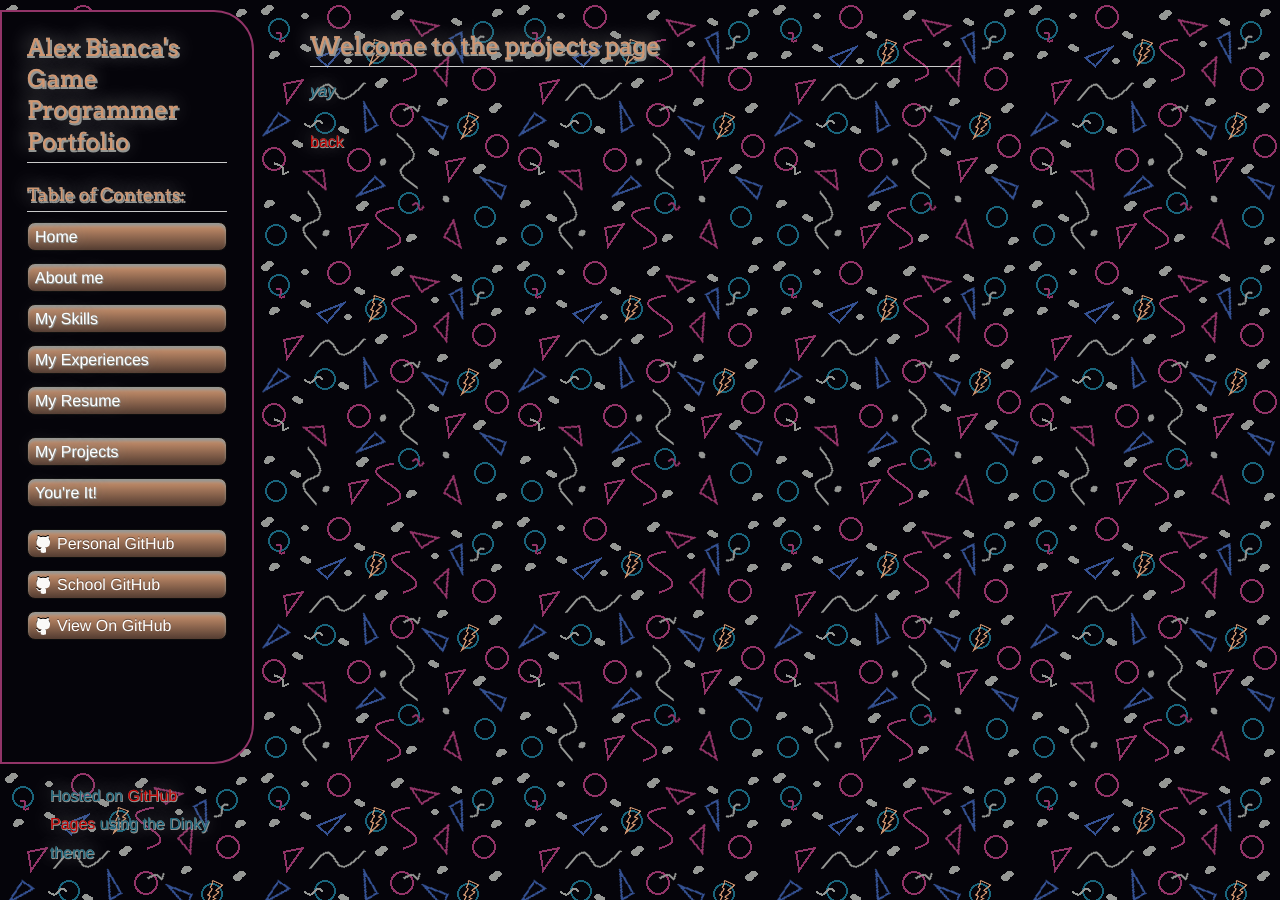
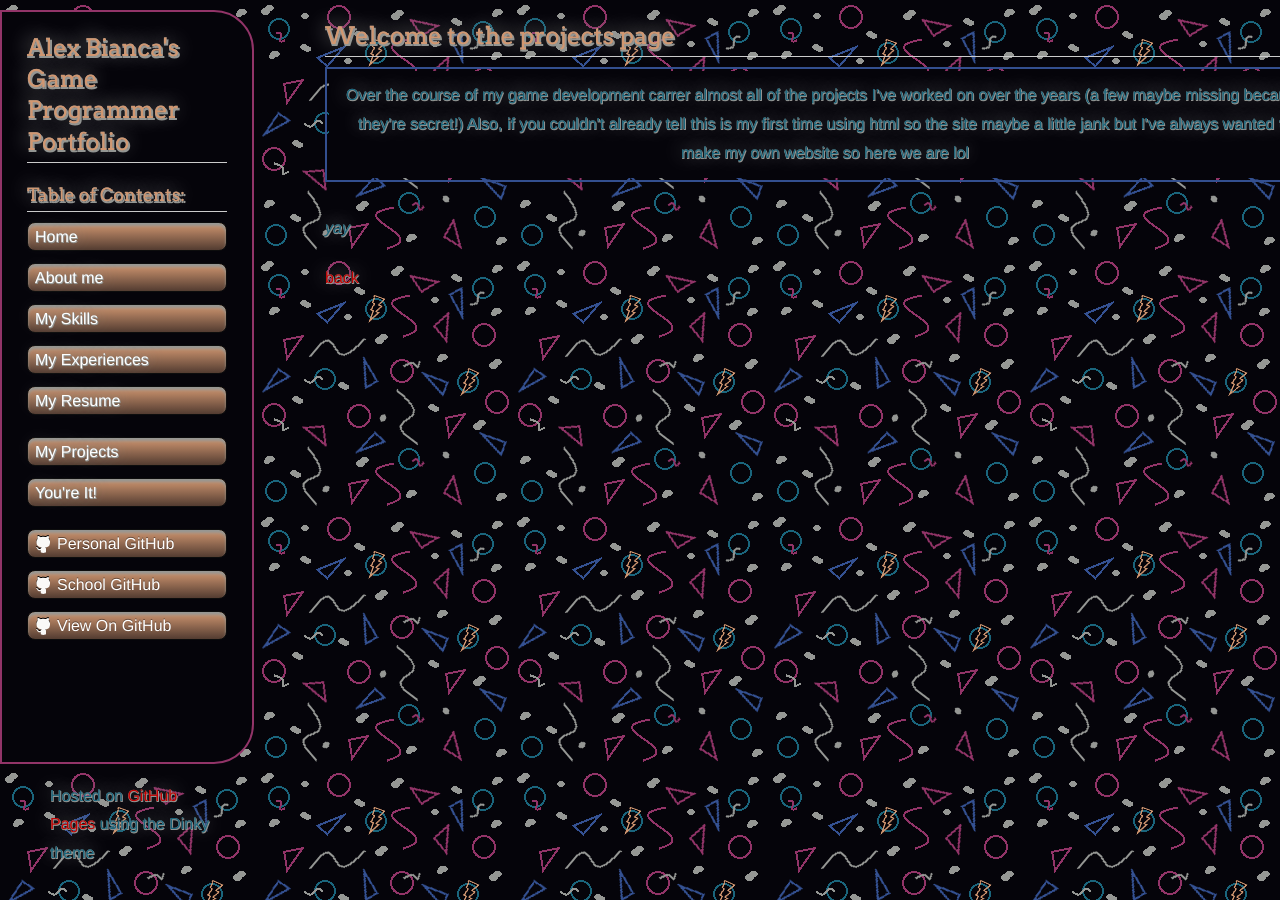
Before and after one commit to goobydaniels/goobydaniels.github.io, a Jekyll site: the page built from projects-page.md, in a window 1280 px wide. Built offline with Jekyll 4.4.1, drawn with Linux system fonts in a browser that asks for light colours; our own code applies the rules of GitHub Pages for plain Markdown files.

Commit message:
main header margin fiddling

```diff
--- a/_sass/jekyll-theme-dinky.scss
+++ b/_sass/jekyll-theme-dinky.scss
@@ -377,12 +377,17 @@ a.buttons:hover {
 /* Section - for main page content */
 
 section {
+  position: fixed;
   // Main text section width
-  width:650px;
+  width:1000px;
   // Main text section alignment from side box
-  float:right;
+  float:none;
+  padding-right: 200px;
+  padding-left: 325px;
   // Main text section bottom padding
   padding-bottom:50px;
+  top: 0;
+  left: 0px;
 }
 
 
--- a/projects-page.md
+++ b/projects-page.md
@@ -4,6 +4,18 @@ layout: default
 
 ## Welcome to the projects page
 
+<table>
+  <tr>
+    <td colspan="1" style="text-align: center;">
+    <b>Over the course of my game development carrer
+    <i>almost</i>
+    all of the projects I've worked on over the years (a few maybe missing because they're secret!)
+    Also, if you couldn't already tell this is my first time using html so the site maybe a little jank but I've always wanted to make my own website so here we are lol
+    </b>
+    </td>
+  </tr>
+</table>
+
 _yay_
 
 [back](./)
```
Also changed, not shown: index.md (+3 -2 lines).
